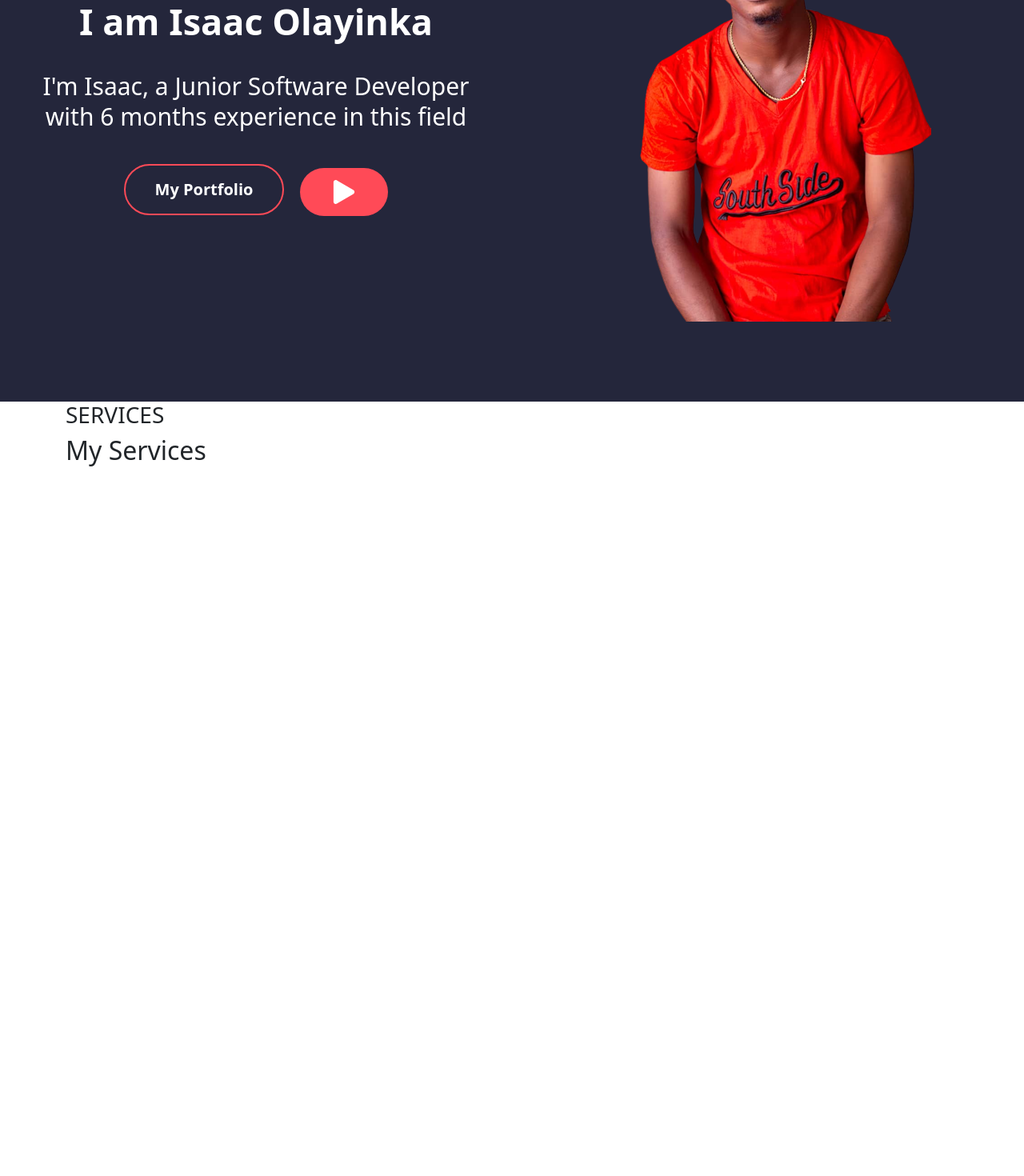
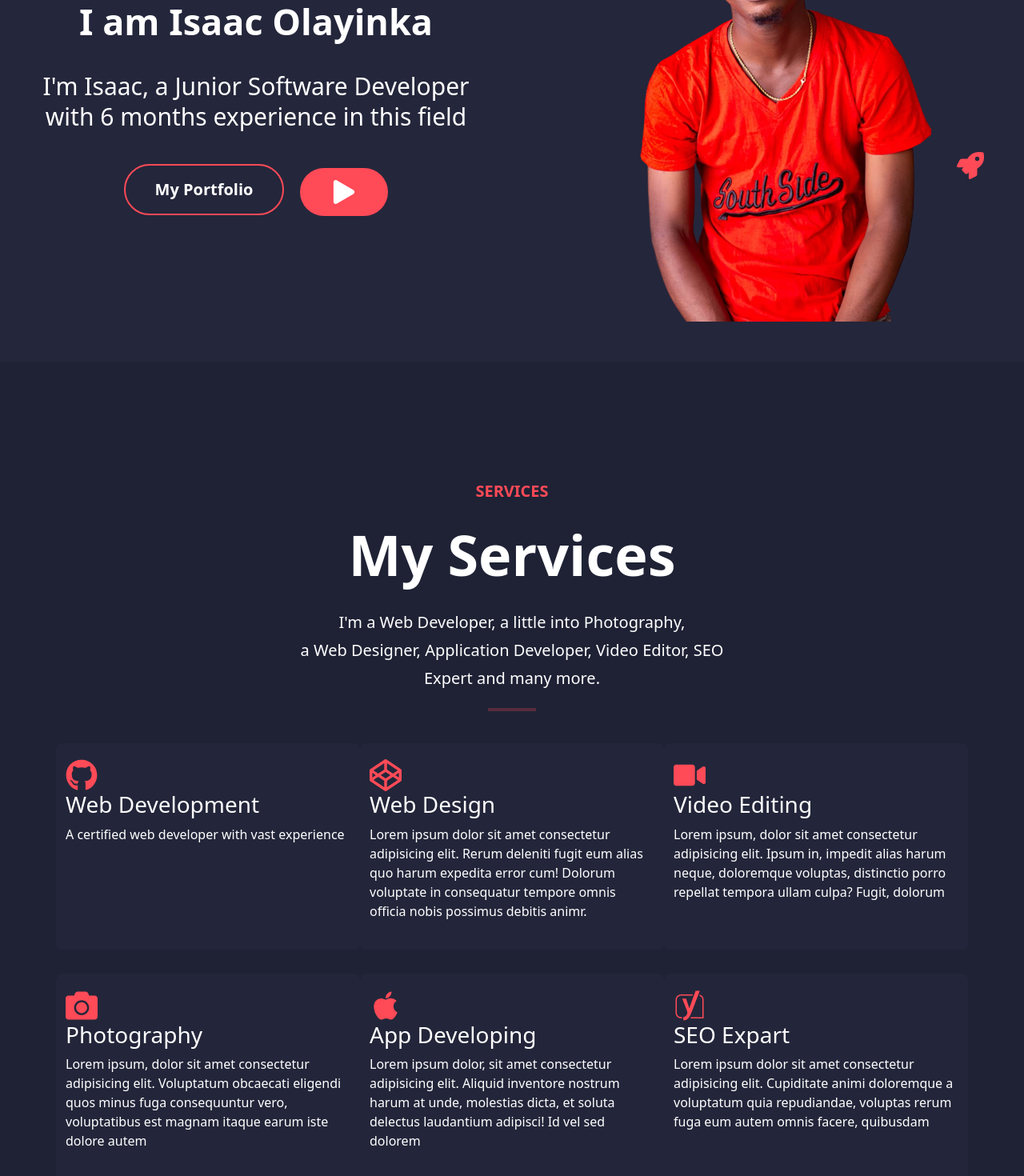
Before and after one commit to Highzik/my-portfolio, a React (Vite) app: page / in a window 1280 px wide. Shown: the part 360-1830 px from the top of the page at 80% size. Before the commit the page ends 950 px from the top, so only its background shows below. Built offline with nearby package versions, Linux system fonts and the light colour scheme.

Commit message:
made a few changes to the project

```diff
--- a/src/App.jsx
+++ b/src/App.jsx
@@ -1,16 +1,29 @@
 import './App.css'
 import Navbar from './components/Navbar'
-import About from './components/About'
+import Home from './components/Home'
 import Services from './components/Services'
+import { FaRocket } from 'react-icons/fa'
 
 function App() {
   return (
     <>
       <Navbar />
-      <About />
+      <Home />
       <Services />
+      <FaRocket style={rocketLauncher} />
     </>
   )
 }
 
+const rocketLauncher = {
+  fontWeight: 'bold',
+  fontSize: '34px',
+  color: '#ff4a57',
+  position: 'fixed',
+  right: '50px',
+  top: '550px',
+  bottom: '0px',
+  cursor: 'pointer',
+}
+
 export default App
--- a/src/components/About.jsx
+++ /dev/null
@@ -1,33 +0,0 @@
-import '/src/styles/about.css'
-import { FaFacebook } from 'react-icons/fa'
-import { FaTwitter } from 'react-icons/fa'
-import { FaInstagram } from 'react-icons/fa'
-import { FaLinkedin } from 'react-icons/fa'
-import { FaGithub } from 'react-icons/fa'
-import { FaPlay } from 'react-icons/fa'
-
-const About = () => {
-
-  return (
-    <section id='about' className='about-section container-fluid'>
-      <div className='row text-center'>
-        <div className="col-md-6"><br /><br /><br /><br /><br /><br />
-          <button className='fa-icon-btn'><FaFacebook className='fa-icons' /></button>
-          <button className='fa-icon-btn'><FaTwitter className='fa-icons' /></button>
-          <button className='fa-icon-btn'><FaInstagram className='fa-icons' /></button>
-          <button className='fa-icon-btn'><FaLinkedin className='fa-icons' /></button>
-          <button className='fa-icon-btn'><FaGithub className='fa-icons' /></button>
-          <h2 className='author'>I am Isaac Olayinka</h2>
-          <h3 className='about-author'>I'm Isaac, a Junior Software Developer <br />with 6 months experience in this field</h3>
-          <button className='portfolio-btn'><a href='#portfolio'>My Portfolio</a></button>
-          <button className='play-icon-btn'><FaPlay className='play-icon' /></button>
-        </div>
-        <div className='image-container col-md-6'>
-          <img src="/src/isaac-1.png" alt="an image of the author" />
-        </div>
-      </div>
-    </section>
-  )
-}
-
-export default About
--- /dev/null
+++ b/src/components/Home.jsx
@@ -0,0 +1,35 @@
+import '/src/styles/home.css'
+import { FaFacebook } from 'react-icons/fa'
+import { FaTwitter } from 'react-icons/fa'
+import { FaInstagram } from 'react-icons/fa'
+import { FaLinkedin } from 'react-icons/fa'
+import { FaGithub } from 'react-icons/fa'
+import { FaPlay } from 'react-icons/fa'
+
+const About = () => {
+
+  return (
+    <>
+      <section id='home' className='about-section container-fluid'>
+        <div className='row text-center'>
+          <div className="col-md-6"><br /><br /><br /><br /><br /><br />
+            <button className='fa-icon-btn'><FaFacebook className='fa-icons' /></button>
+            <button className='fa-icon-btn'><FaTwitter className='fa-icons' /></button>
+            <button className='fa-icon-btn'><FaInstagram className='fa-icons' /></button>
+            <button className='fa-icon-btn'><FaLinkedin className='fa-icons' /></button>
+            <button className='fa-icon-btn'><FaGithub className='fa-icons' /></button>
+            <h2 className='author'>I am Isaac Olayinka</h2>
+            <h3 className='about-author'>I'm Isaac, a Junior Software Developer <br />with 6 months experience in this field</h3>
+            <button className='portfolio-btn'><a href='#portfolio'>My Portfolio</a></button>
+            <button className='play-icon-btn'><FaPlay className='play-icon' /></button>
+          </div>
+          <div className='image-container col-md-6'>
+            <img src="/src/isaac-1.png" alt="an image of the author" />
+          </div>
+        </div>
+      </section>
+    </>
+  )
+}
+
+export default About
--- a/src/components/Navbar.jsx
+++ b/src/components/Navbar.jsx
@@ -40,7 +40,7 @@ const Navbar = () => {
                 <a className="nav-link" href="#portfolio" title='Portfolio'>Portfolio</a>
               </li>
               <li className="nav-item dropdown">
-                <a className="nav-link dropdown-toggle" href="#" role="button" data-bs-toggle="dropdown" aria-expanded="false" title='Blog'>
+                <a className="nav-link dropdown-toggle" href="blog" role="button" data-bs-toggle="dropdown" aria-expanded="false" title='Blog'>
                   Blog
                 </a>
                 <ul className="dropdown-menu">
--- a/src/components/Services.jsx
+++ b/src/components/Services.jsx
@@ -1,9 +1,54 @@
+import '/src/styles/services.css'
+import { FaGithub } from 'react-icons/fa'
+import { FaVideo } from 'react-icons/fa'
+import { FaCodepen } from 'react-icons/fa'
+import { FaCamera } from 'react-icons/fa'
+import { FaApple } from 'react-icons/fa'
+import { FaYoast } from 'react-icons/fa'
 const Services = ({ title, title1 }) => {
   return (
-    <section id='services' className="container">
-      <div className="row">
-        <h3>{title}</h3>
-        <h2>{title1}</h2>
+    <section id='services' className="container-fluid service-cont">
+      <div className="row text-center sub-container">
+        <h3 style={serviceDesign}>{title}</h3>
+        <h2 className='my-service'>{title1}</h2>
+        <p className='about-service'>I'm a Web Developer, a little into Photography, <br />a Web Designer, Application Developer, Video Editor, SEO <br />Expert and many more.</p>
+        <hr className='horizontal-rule' />
+      </div>
+      <div class="container">
+        <div class="row">
+          <div class="col-sm-4 column-1">
+            <FaGithub className='fa-icon' />
+            <h3>Web Development</h3>
+            <p>A certified web developer with vast experience</p>
+          </div>
+          <div class="col-sm-4 column-1">
+            <FaCodepen className='fa-icon' />
+            <h3>Web Design</h3>
+            <p>Lorem ipsum dolor sit amet consectetur adipisicing elit. Rerum deleniti fugit eum alias quo harum expedita error cum! Dolorum voluptate in consequatur tempore omnis officia nobis possimus debitis animr.</p>
+          </div>
+          <div class="col-sm-4 column-1">
+            <FaVideo className='fa-icon' />
+            <h3>Video Editing</h3>
+            <p>Lorem ipsum, dolor sit amet consectetur adipisicing elit. Ipsum in, impedit alias harum neque, doloremque voluptas, distinctio porro repellat tempora ullam culpa? Fugit, dolorum</p>
+          </div>
+        </div>
+        <div class="row sub-cont">
+          <div class="col-sm-4 column-1">
+            <FaCamera className='fa-icon' />
+            <h3>Photography</h3>
+            <p>Lorem ipsum, dolor sit amet consectetur adipisicing elit. Voluptatum obcaecati eligendi quos minus fuga consequuntur vero, voluptatibus est magnam itaque earum iste dolore autem</p>
+          </div>
+          <div class="col-sm-4 column-1">
+            <FaApple className='fa-icon' />
+            <h3>App Developing</h3>
+            <p>Lorem ipsum dolor, sit amet consectetur adipisicing elit. Aliquid inventore nostrum harum at unde, molestias dicta, et soluta delectus laudantium adipisci! Id vel sed dolorem</p>
+          </div>
+          <div class="col-sm-4 column-1">
+            <FaYoast className='fa-icon' />
+            <h3>SEO Expart</h3>
+            <p>Lorem ipsum dolor sit amet consectetur adipisicing elit. Cupiditate animi doloremque a voluptatum quia repudiandae, voluptas rerum fuga eum autem omnis facere, quibusdam</p>
+          </div>
+        </div>
       </div>
     </section>
   )
@@ -14,4 +59,11 @@ Services.defaultProps = {
   title1: 'My Services',
 }
 
+const serviceDesign = {
+  color: '#ff4a57',
+  fontSize: '20px',
+  marginBottom: '25px',
+  fontWeight: 'bold',
+}
+
 export default Services
--- a/src/styles/about.css
+++ b/src/styles/home.css
@@ -3,21 +3,23 @@
   color: #fff;
   padding-top: 100px;
   margin-top: 50px;
-  padding-bottom: 100px;
+  padding-bottom: 50px;
   scroll-behavior: smooth;
-  /* animation: slideInRight 1s forwards */
+  z-index: 50;
+  animation: slideInRight 1s forwards;
+  transition: 0.3s;
 }
 
-/*
+
 @keyframes slideInRight {
   0% {
-    right: -200px;
+    transform: translateY(-200px);
   }
 
   100% {
-    left: 0;
+    transform: translateY(0);
   }
-} */
+}
 
 .fa-icons {
   font-weight: bold;
--- a/src/styles/navbar.css
+++ b/src/styles/navbar.css
@@ -9,7 +9,7 @@
   right: 0;
   top: -100;
   z-index: 100;
-  animation: slideInFromTop 0.5s forwards;
+  animation: slideInFromTop 0.3s forwards;
 }
 
 @keyframes slideInFromTop {
@@ -64,5 +64,6 @@
 }
 
 .navbar-toggler {
-  background: #FFf;
+  background: #ff4a57;
+  border: none;
 }
--- /dev/null
+++ b/src/styles/services.css
@@ -0,0 +1,54 @@
+.service-cont {
+  background: #1f2235;
+  scroll-behavior: smooth;
+  color: #fff;
+  padding-top: 150px;
+  padding-bottom: 50px;
+}
+
+.my-service {
+  font-weight: bold;
+  font-size: 70px;
+  margin-bottom: 25px;
+}
+
+.horizontal-rule {
+  width: 60px;
+  margin: auto;
+  padding: 2px;
+  border: none;
+  background: #ff4a57;
+}
+
+.about-service {
+  line-height: 35px;
+  font-size: 20px;
+  margin: auto;
+  margin-bottom: 20px;
+}
+
+.sub-container {
+  margin-bottom: 40px;
+}
+
+.column-1 {
+  background: #23263A;
+  border-radius: 8px;
+  padding-bottom: 20px;
+  padding-top: 20px;
+}
+
+.column-1:hover {
+  background: #ff4a57;
+  color: #fff;
+}
+
+.sub-cont {
+  margin-top: 30px;
+}
+
+.fa-icon {
+  font-weight: bold;
+  font-size: 40px;
+  color: #ff4a57;
+}
```
